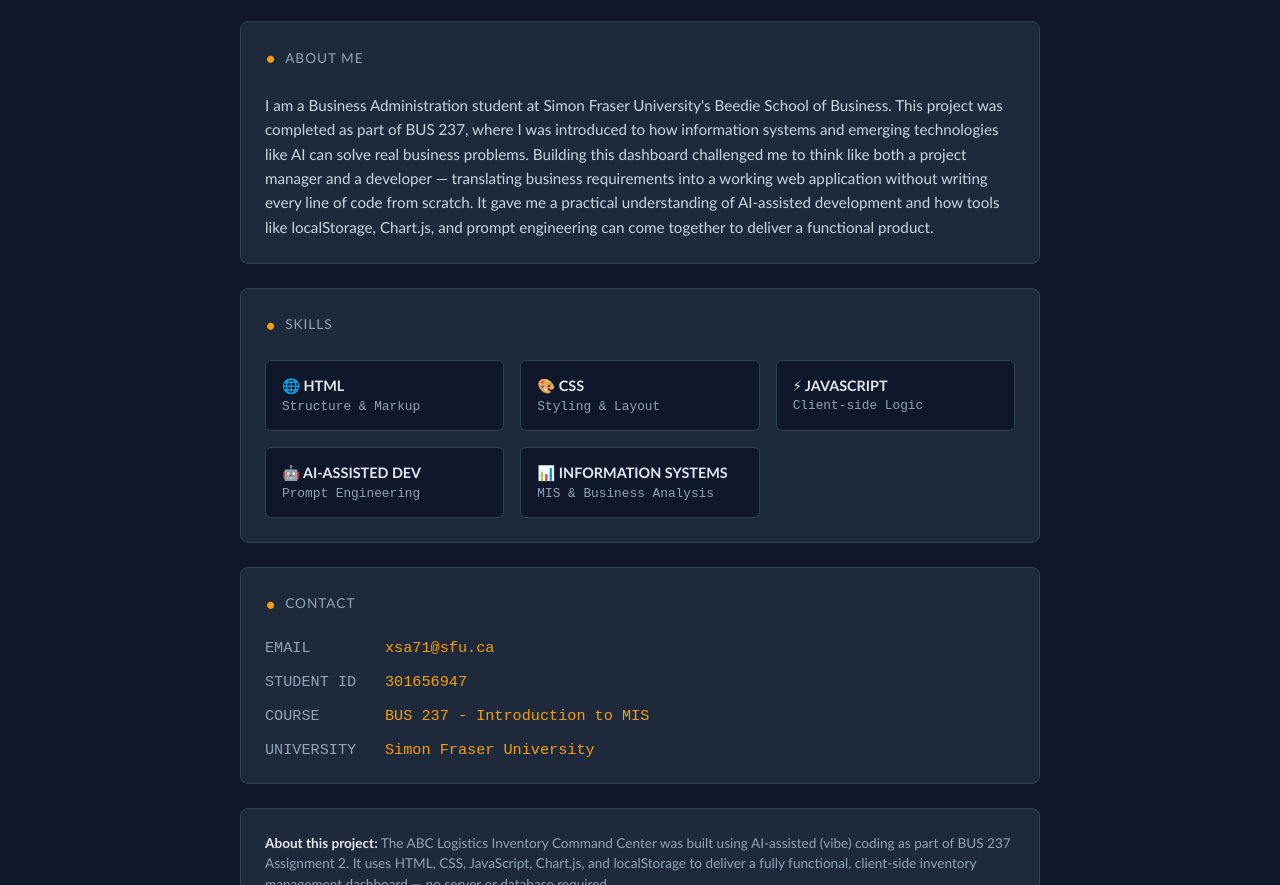
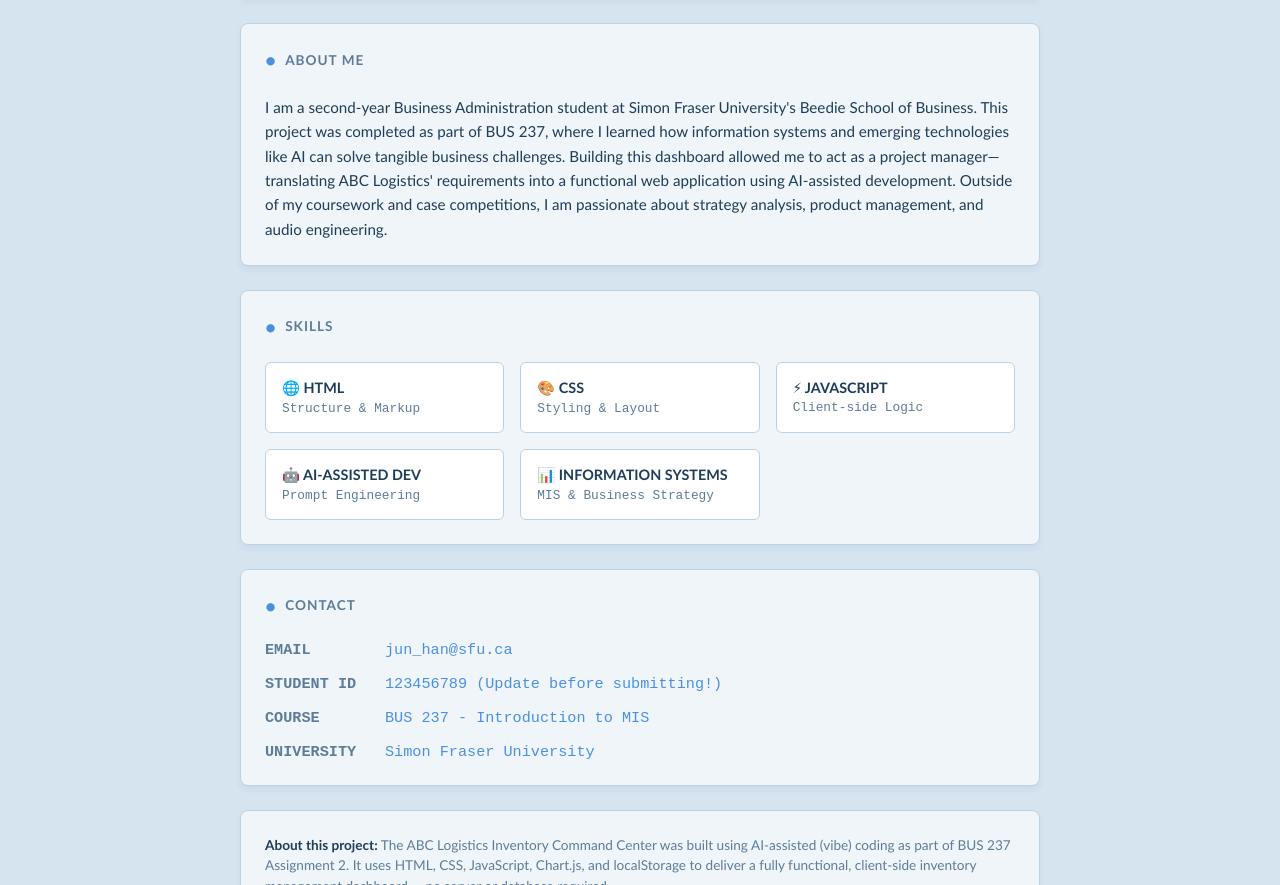
Before and after one commit to jyunhe/aa, a plain HTML site: page about.html in a window 1280 px wide. Shown: the part 275-1160 px from the top of the page. Drawn offline with Linux system fonts and the light colour scheme.

Commit message:
Update about.html

```diff
--- a/about.html
+++ b/about.html
@@ -3,15 +3,21 @@
 <head>
     <meta charset="UTF-8">
     <meta name="viewport" content="width=device-width, initial-scale=1.0">
-    <title>Developer Profile - Xingye Su</title>
+    <title>Developer Profile - Jun Han</title>
     <style>
         :root {
-            --bg-color: #0f172a;
-            --card-bg: #1e293b;
-            --text-main: #f8fafc;
-            --text-muted: #94a3b8;
-            --accent: #f59e0b;
-            --border: #334155;
+            /* Soft pastel light blue background */
+            --bg-color: #d6e4f0;
+            /* Very light, cool blue-tinted white for cards */
+            --card-bg: #f0f5f9;
+            /* Dark navy blue for strong readability */
+            --text-main: #1e3d59;
+            /* Medium muted blue-grey for secondary text */
+            --text-muted: #5c7c99;
+            /* Clean medium blue for the primary action button and active links */
+            --accent: #4a90e2;
+            /* Soft pastel blue for borders */
+            --border: #b9d2e5;
         }
         body {
             font-family: 'Calibri', Tahoma, sans-serif;
@@ -31,7 +37,7 @@
         }
         nav h1 { margin: 0; font-size: 1.5rem; color: var(--accent); }
         nav a {
-            color: var(--text-main);
+            color: var(--text-muted);
             text-decoration: none;
             margin-left: 1.5rem;
             font-weight: bold;
@@ -47,6 +53,7 @@
             border-radius: 8px;
             margin-bottom: 1.5rem;
             padding: 1.5rem;
+            box-shadow: 0 4px 6px rgba(30, 61, 89, 0.05);
         }
         .section-header {
             color: var(--text-muted);
@@ -56,6 +63,7 @@
             margin-bottom: 1.5rem;
             display: flex;
             align-items: center;
+            font-weight: bold;
         }
         .section-header::before {
             content: "•";
@@ -68,16 +76,17 @@
         .identity { display: flex; align-items: center; gap: 1.5rem; }
         .avatar {
             width: 80px; height: 80px;
-            background: linear-gradient(135deg, #f59e0b, #3b82f6);
+            background: linear-gradient(135deg, #4a90e2, #b9d2e5);
             border-radius: 50%; display: flex; align-items: center;
-            justify-content: center; font-size: 1.5rem; font-weight: bold; color: #000;
+            justify-content: center; font-size: 1.5rem; font-weight: bold; color: #ffffff;
+            box-shadow: 0 2px 4px rgba(30, 61, 89, 0.1);
         }
-        .identity-info h2 { margin: 0 0 0.25rem 0; font-size: 1.8rem; }
-        .identity-info p.role { color: var(--accent); margin: 0 0 0.5rem 0; font-family: monospace; }
+        .identity-info h2 { margin: 0 0 0.25rem 0; font-size: 1.8rem; color: var(--text-main); }
+        .identity-info p.role { color: var(--accent); margin: 0 0 0.5rem 0; font-family: monospace; font-size: 0.95rem; }
         .identity-info p.location { color: var(--text-muted); margin: 0; font-size: 0.9rem; }
 
         /* About Text */
-        .about-text { line-height: 1.6; color: #cbd5e1; font-size: 0.95rem; }
+        .about-text { line-height: 1.6; color: var(--text-main); font-size: 0.95rem; }
 
         /* Skills Grid */
         .skills-grid {
@@ -86,12 +95,12 @@
             gap: 1rem;
         }
         .skill-card {
-            background-color: #0f172a;
+            background-color: #ffffff;
             border: 1px solid var(--border);
             padding: 1rem;
             border-radius: 6px;
         }
-        .skill-card h4 { margin: 0 0 0.25rem 0; font-size: 0.9rem; color: #e2e8f0; }
+        .skill-card h4 { margin: 0 0 0.25rem 0; font-size: 0.9rem; color: var(--text-main); }
         .skill-card p { margin: 0; font-size: 0.8rem; color: var(--text-muted); font-family: monospace; }
 
         /* Contact Grid */
@@ -102,13 +111,13 @@
             font-family: monospace;
             font-size: 0.95rem;
         }
-        .contact-label { color: var(--text-muted); text-transform: uppercase; }
+        .contact-label { color: var(--text-muted); text-transform: uppercase; font-weight: bold; }
         .contact-value { color: var(--accent); }
 
         .footer-note {
             font-size: 0.85rem; color: var(--text-muted); line-height: 1.5;
         }
-        .footer-note strong { color: #e2e8f0; }
+        .footer-note strong { color: var(--text-main); }
     </style>
 </head>
 <body>
@@ -126,10 +135,10 @@
         <div class="section">
             <div class="section-header">Identity</div>
             <div class="identity">
-                <div class="avatar">XS</div>
+                <div class="avatar">JH</div>
                 <div class="identity-info">
-                    <h2>Xingye Su</h2>
-                    <p class="role">// Web Developer & MIS Student</p>
+                    <h2>Jun Han</h2>
+                    <p class="role">// SFU Beedie Student & Aspiring Product Manager</p>
                     <p class="location">📍 Burnaby, BC - Simon Fraser University</p>
                 </div>
             </div>
@@ -138,7 +147,7 @@
         <div class="section">
             <div class="section-header">About Me</div>
             <div class="about-text">
-                I am a Business Administration student at Simon Fraser University's Beedie School of Business. This project was completed as part of BUS 237, where I was introduced to how information systems and emerging technologies like AI can solve real business problems. Building this dashboard challenged me to think like both a project manager and a developer — translating business requirements into a working web application without writing every line of code from scratch. It gave me a practical understanding of AI-assisted development and how tools like localStorage, Chart.js, and prompt engineering can come together to deliver a functional product.
+                I am a second-year Business Administration student at Simon Fraser University's Beedie School of Business. This project was completed as part of BUS 237, where I learned how information systems and emerging technologies like AI can solve tangible business challenges. Building this dashboard allowed me to act as a project manager—translating ABC Logistics' requirements into a functional web application using AI-assisted development. Outside of my coursework and case competitions, I am passionate about strategy analysis, product management, and audio engineering.
             </div>
         </div>
 
@@ -163,7 +172,7 @@
                 </div>
                 <div class="skill-card">
                     <h4>📊 INFORMATION SYSTEMS</h4>
-                    <p>MIS & Business Analysis</p>
+                    <p>MIS & Business Strategy</p>
                 </div>
             </div>
         </div>
@@ -172,10 +181,10 @@
             <div class="section-header">Contact</div>
             <div class="contact-grid">
                 <div class="contact-label">Email</div>
-                <div class="contact-value">xsa71@sfu.ca</div>
+                <div class="contact-value">jun_han@sfu.ca</div>
 
                 <div class="contact-label">Student ID</div>
-                <div class="contact-value">301656947</div>
+                <div class="contact-value">123456789 (Update before submitting!)</div>
 
                 <div class="contact-label">Course</div>
                 <div class="contact-value">BUS 237 - Introduction to MIS</div>
```
